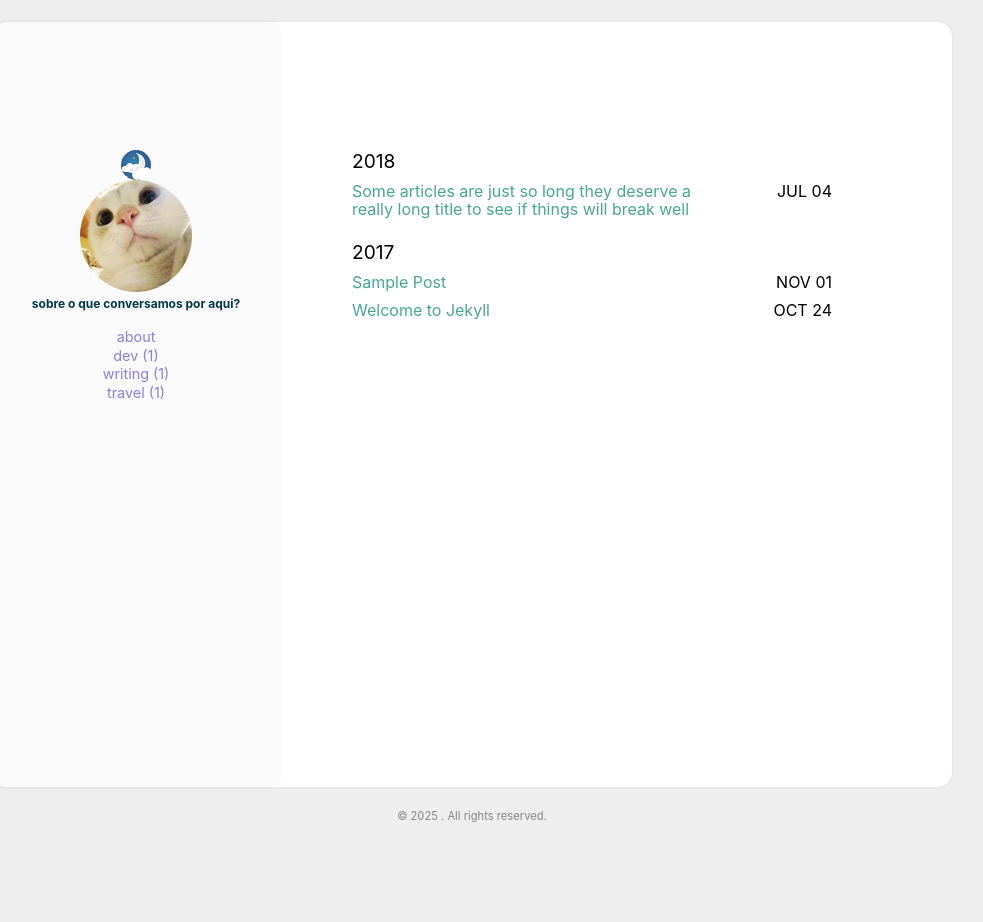
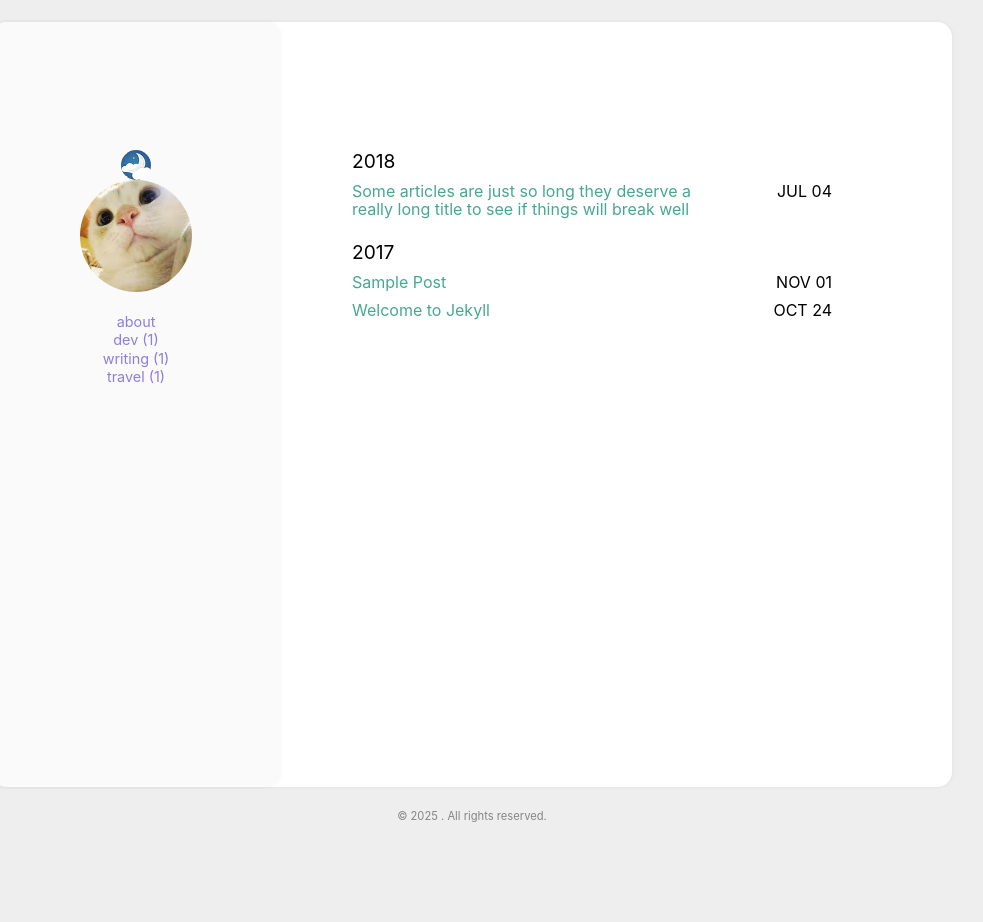
Before and after one commit to sraelai/y, a Jekyll site: the page built from index.html, in a window 1280 px wide. Shown: the whole page, without its empty margins (168-1151 px from the left). Built offline with Jekyll 4.4.1, drawn with Linux system fonts in a browser that asks for light colours.

Commit message:
Update _config.yml

```diff
--- a/_config.yml
+++ b/_config.yml
@@ -1,5 +1,5 @@
 
-title: "Israela Santos" #Your awesome title
+title: Israela Santos #Your awesome title
 email: #youremail@domain.com
 description: > # this means to ignore newlines until "baseurl"
   Write an awesome description for your new site here. You can edit this
@@ -23,7 +23,7 @@ user:
   name: null
   pic: /assets/img/cat.jpg
   picAlt: "catbook"
-  job: sobre o que conversamos por aqui?
+  job: null
   aboutme: true # comment this out if you don't need the 'about' page.
 
 exclude:
```
